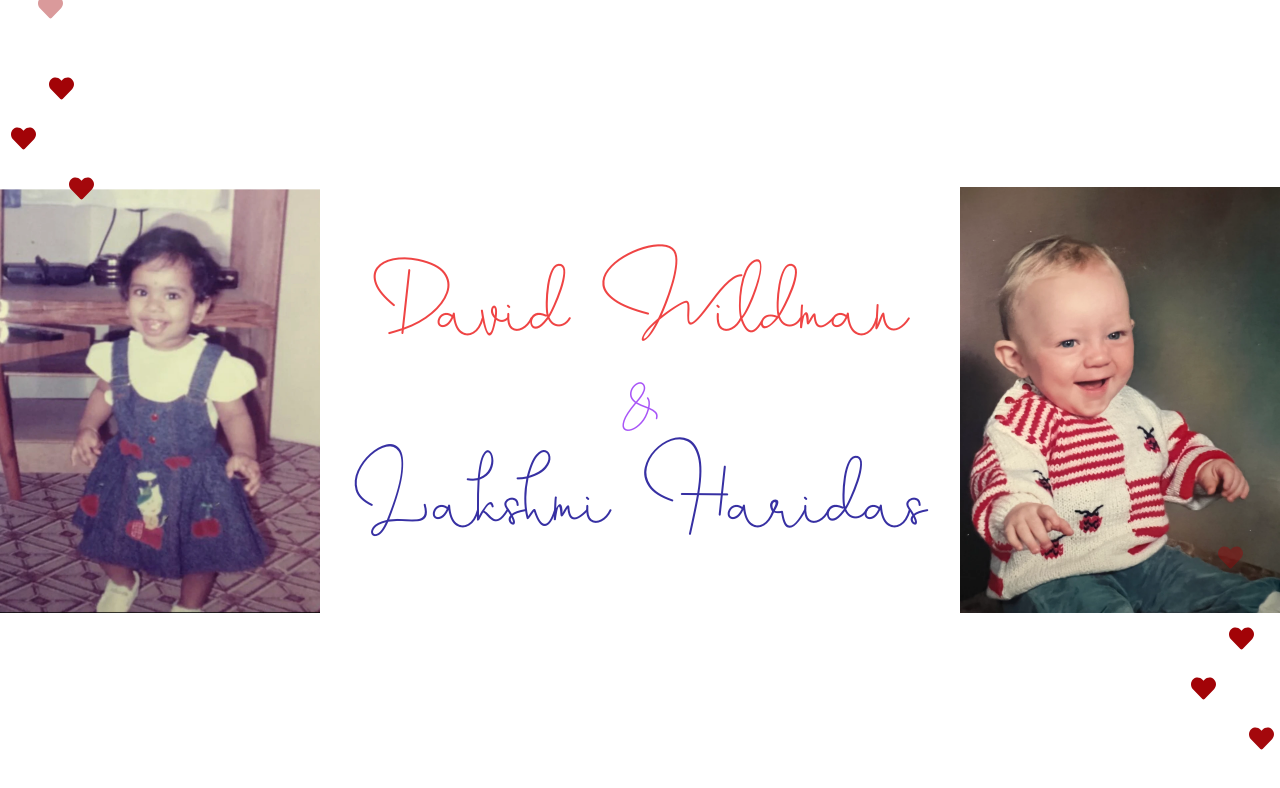
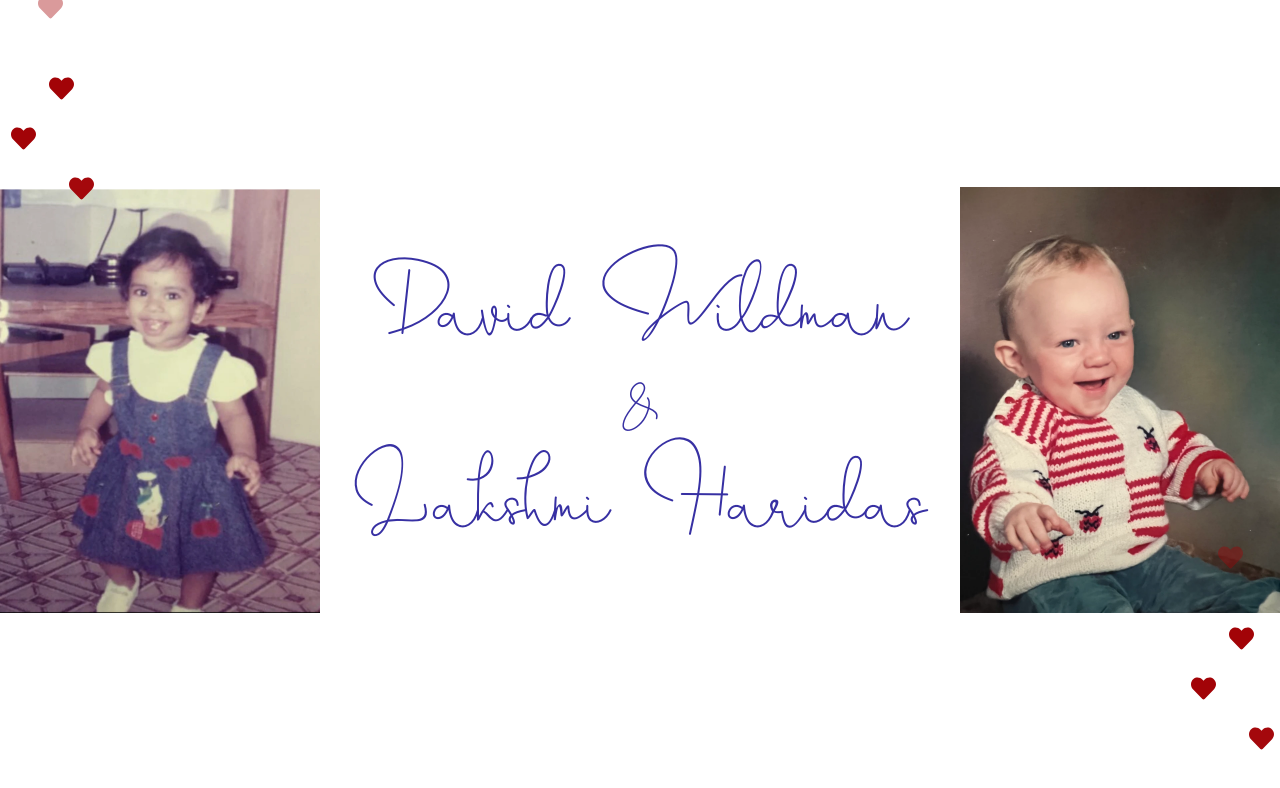
Before and after one commit to TheWildebeest/wildshmi-wedding, a Next.js app: page / in a window 1280 px wide. Shown: the top 788 px of the page. Built offline with nearby package versions, Linux system fonts and the light colour scheme; a web font is replaced by a local one.

Commit message:
homepage font color

```diff
--- a/src/app/page.tsx
+++ b/src/app/page.tsx
@@ -27,9 +27,9 @@ export default function Root() {
         <div className="w-auto h-screen grid place-items-center text-center">
           <header className={fonts.annissaScript}>
             <h1 className="text-4xl sm:text-5xl md:text-6xl lg:text-7xl xl:text-8xl">
-              <span className="text-red-500"> David Wildman{"\n"}</span>
+              <span className="text-indigo-800"> David Wildman{"\n"}</span>
               <br />
-              <span className="text-3xl sm:text-4xl md:text-5xl lg:text-6xl xl:text-7xl text-purple-500">&{"\n"}</span>
+              <span className="text-3xl sm:text-4xl md:text-5xl lg:text-6xl xl:text-7xl text-indigo-800">&{"\n"}</span>
               <br />
               <span className="text-indigo-800">Lakshmi Haridas</span>
             </h1>
```
